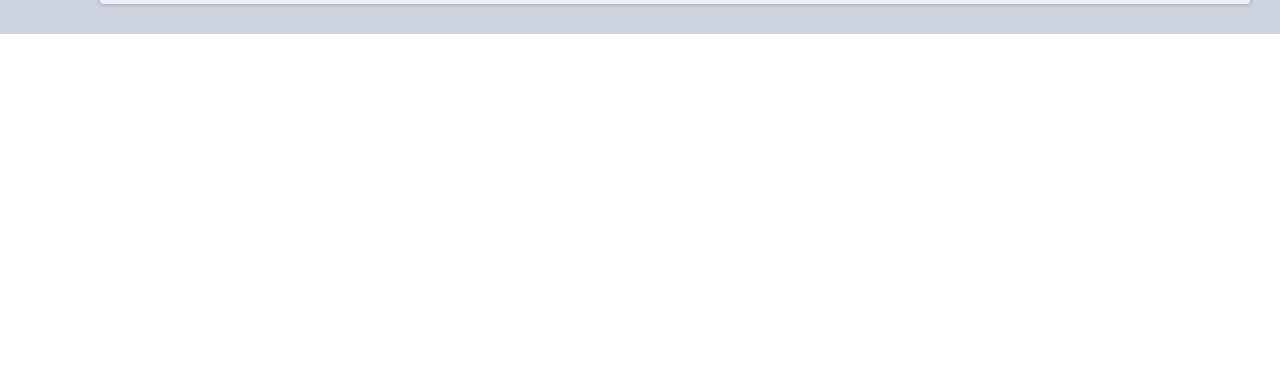
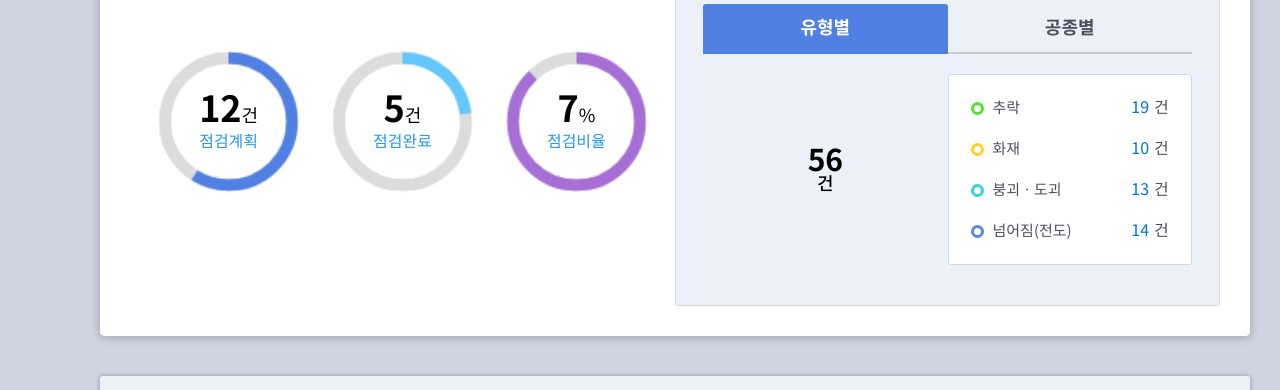
Before and after one commit to god1hyuk/construction_site, a plain HTML site: page construction_site/index.html in a window 1280 px wide. Shown: the part 1475-1865 px from the top of the page. Before the commit the page ends 1509 px from the top, so only its background shows below. Drawn offline with Linux system fonts and the light colour scheme; files whose address does not match are found by name.

Commit message:
20210903_14:23

```diff
--- a/construction_site/asset/css/style.css
+++ b/construction_site/asset/css/style.css
@@ -762,6 +762,8 @@
   background: #fff;
 }
 .construction_site .area_info .tab_main > .tab_content {
+  /* 임시 */
+  display: flex;
   height: 90%;
   padding: 50px 20px 30px;
   background: #fff;
@@ -836,6 +838,8 @@
   border-bottom: none;
 }
 .construction_site .tab_sub > .tab_content {
+  /* 임시 */
+  display: flex;
   padding-top: 1.8519vh;
 }
 .construction_site .area_info .safechk_circle {
```
